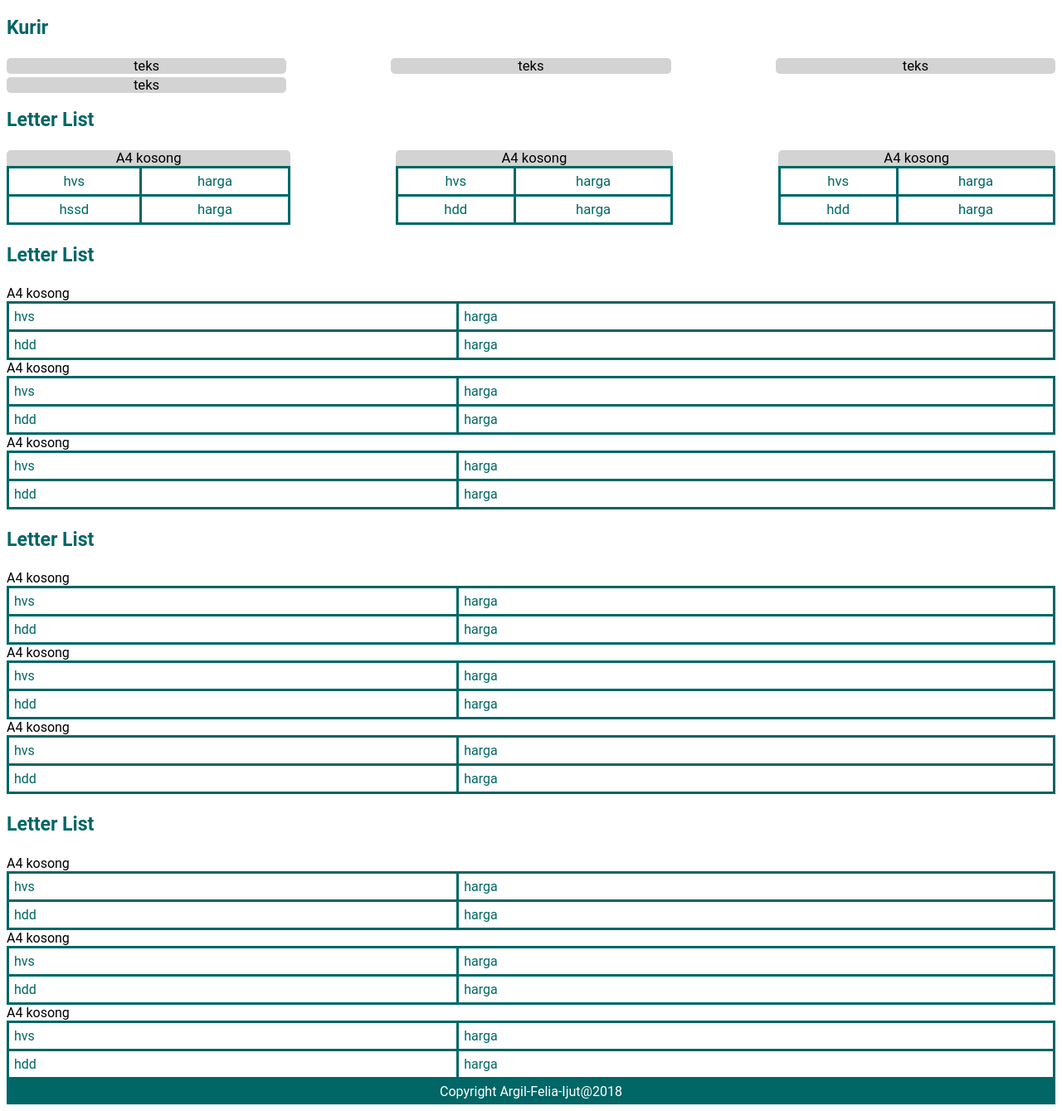
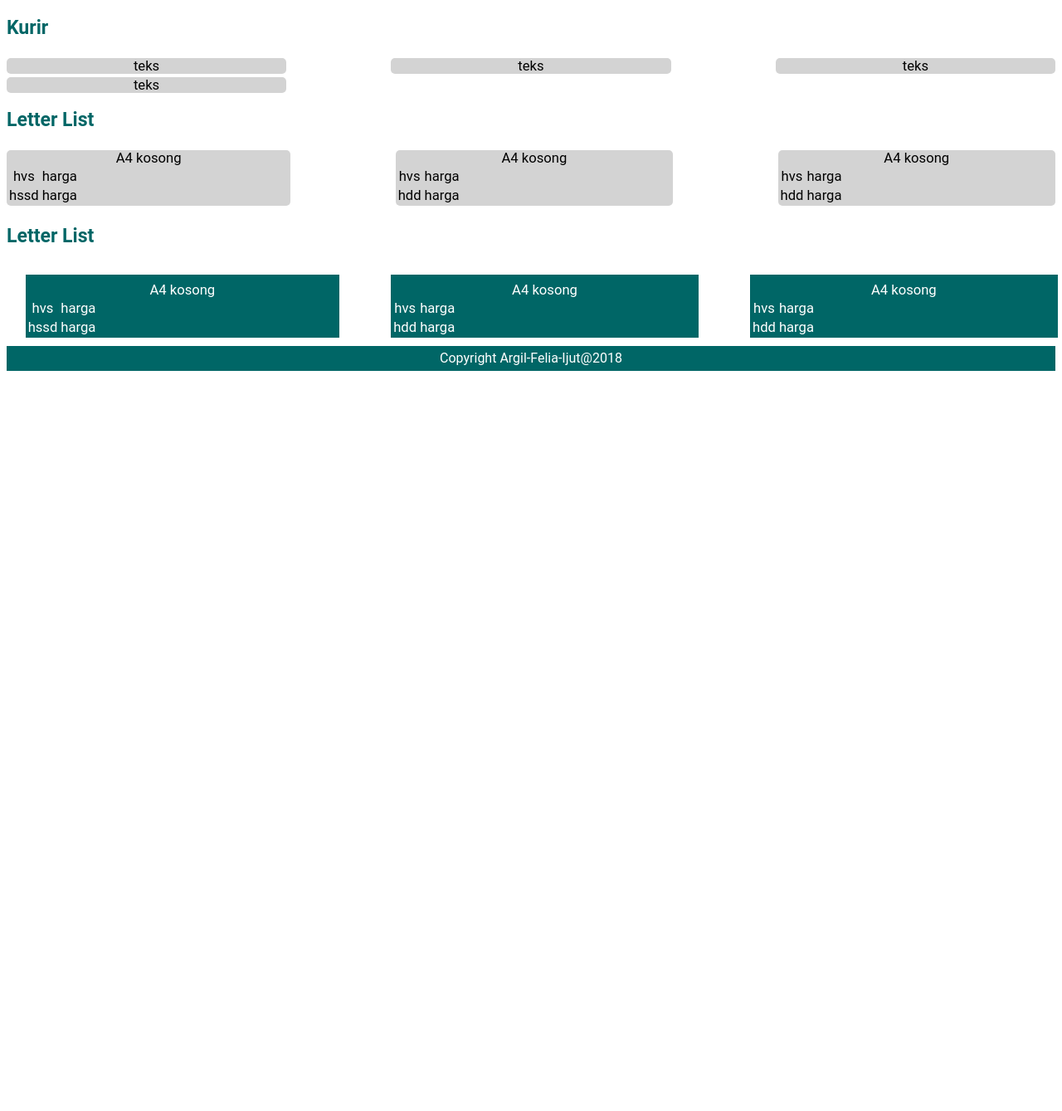
Before and after one commit to arifrgilang/projek-pw, a CodeIgniter app: page /projek-pw/price in a window 1280 px wide. Shown: the part 337-1676 px from the top of the page at 83% size. After the commit the page ends 784 px from the top, so only its background shows below. Run offline with CodeIgniter, Linux system fonts and the light colour scheme.

Commit message:
css dirubah di homepage, price list. ngerubah page price list

```diff
--- a/application/views/landingpage/homepage.php
+++ b/application/views/landingpage/homepage.php
@@ -11,7 +11,7 @@
 <br>
 <br>
 <h2 text-align="center">The Team</h2>
-<div class="grid-container">
+<div class="grid-container" id="nameCard">
 	<div>Felia Sri Indriyani</div>
 	<div>Arif Rizky Gilang</div>
 	<div>Fahmi Izzuddin</div>
--- a/application/views/pricepage/pricepage.php
+++ b/application/views/pricepage/pricepage.php
@@ -55,7 +55,7 @@
 	</div>
 
 	<h3 align="left">Letter List</h3>
-	<div class="grid-container1">
+	<div class="containerprice1">
 		<div>A4 kosong
 			<table>
 				<tr>
@@ -63,7 +63,7 @@
 					<td>harga</td>
 				</tr>
 				<tr>
-					<td>hdd</td>
+					<td>hssd</td>
 					<td>harga</td>
 				</tr>
 			</table>
@@ -93,83 +93,3 @@
 			</table>
 		</div>
 	</div>
-
-	<h3 align="left">Letter List</h3>
-	<div class="grid-container1">
-		<div>A4 kosong
-			<table>
-				<tr>
-					<td>hvs</td>
-					<td>harga</td>
-				</tr>
-				<tr>
-					<td>hdd</td>
-					<td>harga</td>
-				</tr>
-			</table>
-		</div>
-		<div>A4 kosong
-			<table>
-				<tr>
-					<td>hvs</td>
-					<td>harga</td>
-				</tr>
-				<tr>
-					<td>hdd</td>
-					<td>harga</td>
-				</tr>
-			</table>
-		</div>
-		<div>A4 kosong
-			<table>
-				<tr>
-					<td>hvs</td>
-					<td>harga</td>
-				</tr>
-				<tr>
-					<td>hdd</td>
-					<td>harga</td>
-				</tr>
-			</table>
-		</div>
-	</div>
-
-	<h3 align="left">Letter List</h3>
-	<div class="grid-container1">
-		<div>A4 kosong
-			<table>
-				<tr>
-					<td>hvs</td>
-					<td>harga</td>
-				</tr>
-				<tr>
-					<td>hdd</td>
-					<td>harga</td>
-				</tr>
-			</table>
-		</div>
-		<div>A4 kosong
-			<table>
-				<tr>
-					<td>hvs</td>
-					<td>harga</td>
-				</tr>
-				<tr>
-					<td>hdd</td>
-					<td>harga</td>
-				</tr>
-			</table>
-		</div>
-		<div>A4 kosong
-			<table>
-				<tr>
-					<td>hvs</td>
-					<td>harga</td>
-				</tr>
-				<tr>
-					<td>hdd</td>
-					<td>harga</td>
-				</tr>
-			</table>
-		</div>
-	</div>
--- a/assets/css/homepage.css
+++ b/assets/css/homepage.css
@@ -203,6 +203,10 @@
    border-radius: 5px;
 }
 
+#nameCard {
+	padding: 5px;
+}
+
 /***************************************************************************************/
 
 /* FAQ */
@@ -251,7 +255,7 @@
 	float:center;
 	display: grid;
 	grid-template-columns: auto auto auto;
-	grid-gap: 10%;
+	grid-gap: 5%;
 	background-color: white;
 	padding: 10px;
 	margin-right: 1%;
@@ -277,21 +281,6 @@
    color : white;
 }
 
-table{
-	border-collapse: collapse;
-    width: 100%;
-    color: #006666;
-    margin: 0;
-    background-color: white;
-
-}
-
-tr,td{
-	margin: 10px;
-	border-color: white;
-	border: solid;
-	padding: 6px;
-}
 
 /***************************************************************************************/
 
```
